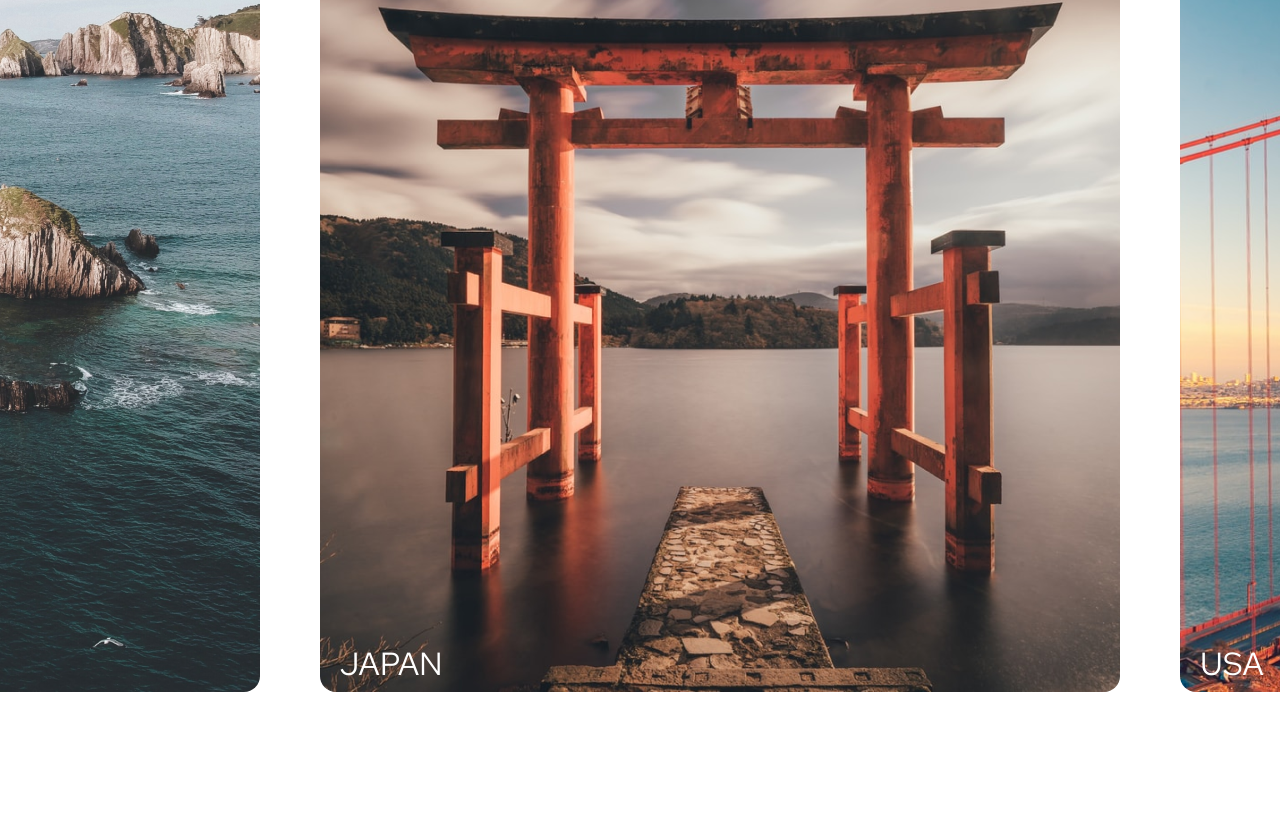
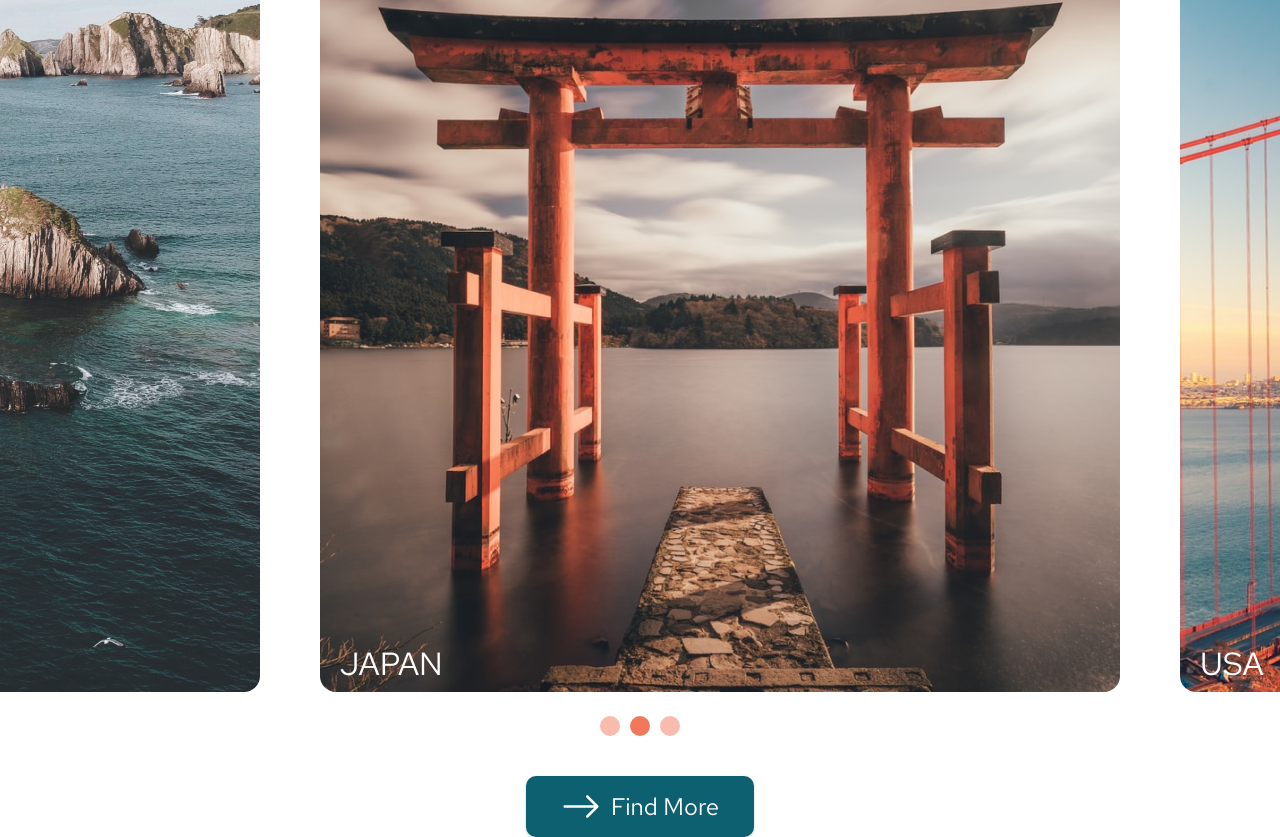
Before and after one commit to Pollacco/Travel, a website: page index.html in a window 1280 px wide. Shown: the part 1366-2203 px from the top of the page. Before the commit the page ends 2063 px from the top, so only its background shows below. Drawn offline with Linux system fonts and the light colour scheme; a web font is replaced by a local one.

Commit message:
feat: complete destination section

```diff
--- a/index.html
+++ b/index.html
@@ -85,6 +85,17 @@
             <span class="slider_text">USA</span>
           </div>
         </div>
+        <div class="slider_navigation">
+          <div class="slider-nav_wrapper">
+            <div class="nav_dot"></div>
+            <div class="nav_dot active_dot"></div>
+            <div class="nav_dot"></div>
+          </div>
+        </div>
+        <div class="destination_button">
+          <img src="../Travel/assets/svg/arrow.svg" alt="arrow">
+          <span>Find More</span>
+        </div>
       </div>
     </section>
   </main>
--- a/sass/base/_base.scss
+++ b/sass/base/_base.scss
@@ -1,8 +1,10 @@
+@import "mixins";
+
 * {
 	padding: 0px;
 	margin: 0px;
 	border: none;
-    box-sizing: border-box;
+  box-sizing: border-box;
 }
 
 html {
@@ -19,8 +21,8 @@ h1 {
   padding: 0;
   color: #FFF;
   font-family: Magra;
+  white-space: pre;
   @include font($size:3.2rem, $weight:600);
-  white-space: pre;
 }
 
 h2 {
--- a/sass/layouts/_destination.scss
+++ b/sass/layouts/_destination.scss
@@ -44,3 +44,48 @@
     margin-left: -780px;
     z-index: 5;
   }
+
+  .slider_navigation {
+    margin: 0 auto;
+    margin-top: 870px;
+    width: 80px;
+  }
+
+  .slider-nav_wrapper {
+    display: flex;
+    justify-content: space-between;
+  }
+
+  .nav_dot {
+    width: 20px;
+    height: 20px;
+    background-color: rgba(242, 120, 92, 0.50);
+    border-radius: 50%;
+  }
+
+  .active_dot {
+    background-color: rgba(242, 120, 92);
+  }
+
+  .destination_button {
+    margin: 0 auto;
+    margin-top: 40px;
+    padding: 10px 32px;
+    width: 228px;
+    display: flex;
+    align-items: center;
+    justify-content: center;
+    border-radius: 10px;
+    background: #0D606F;
+    box-shadow: 0px 2px 3px 0px rgba(13, 96, 111, 0.16), 0px 0px 3px 0px rgba(13, 96, 111, 0.08);
+    color: #FFF;
+    font-family: Red Hat Text;
+    @include font($size:2.4rem, $weight:500);
+    &:hover {
+      cursor: pointer;
+    }
+  }
+
+  .destination_button span {
+    margin-left: 10px;
+  }
--- a/sass/layouts/_header.scss
+++ b/sass/layouts/_header.scss
@@ -47,4 +47,5 @@ header {
     font-style: normal;
     font-weight: 500;
     line-height: normal;
+    @extend %transition;
   }
```
Also changed, not shown: assets/svg/arrow.svg (added), sass/style.css, 1 other file.
